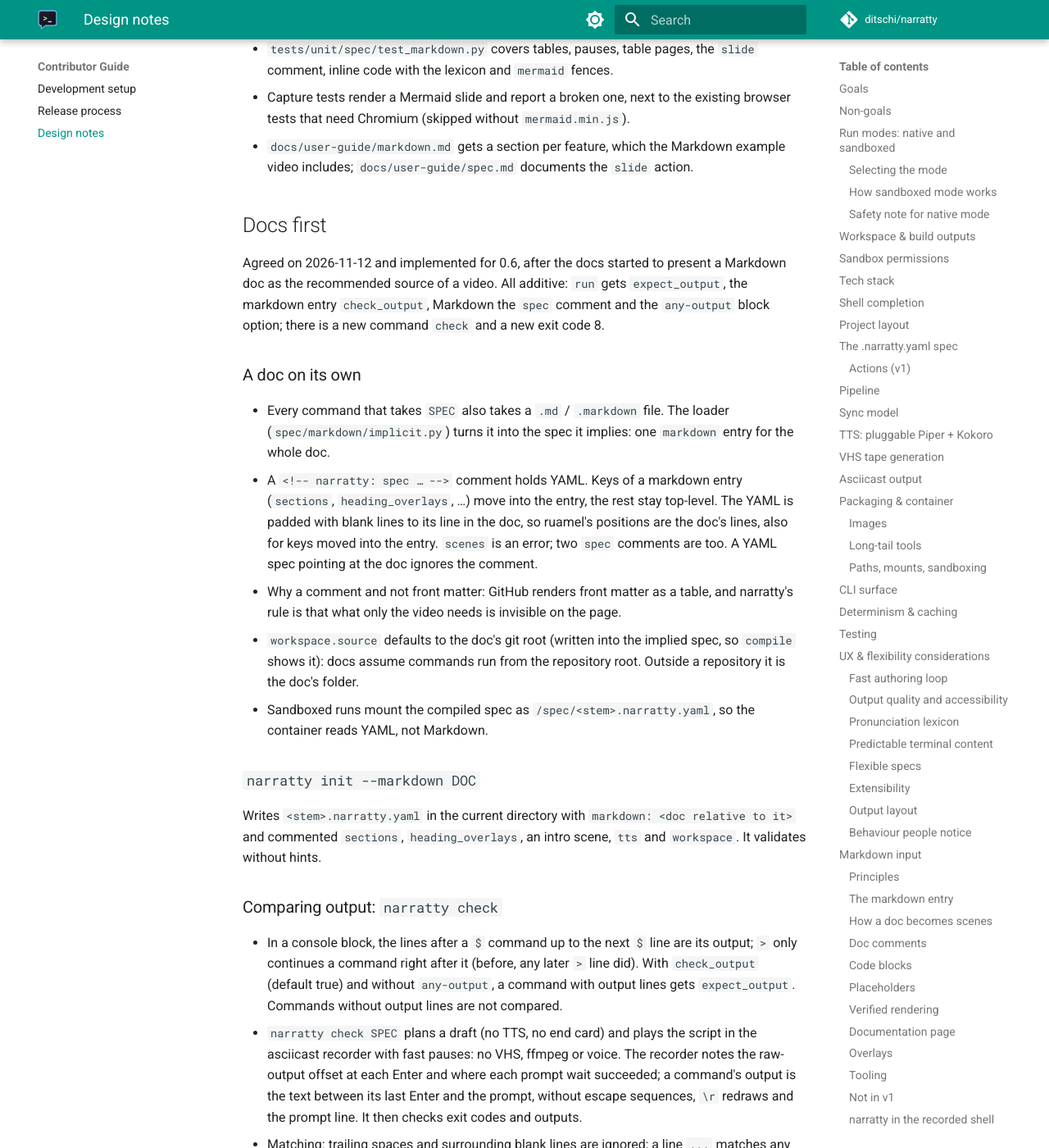
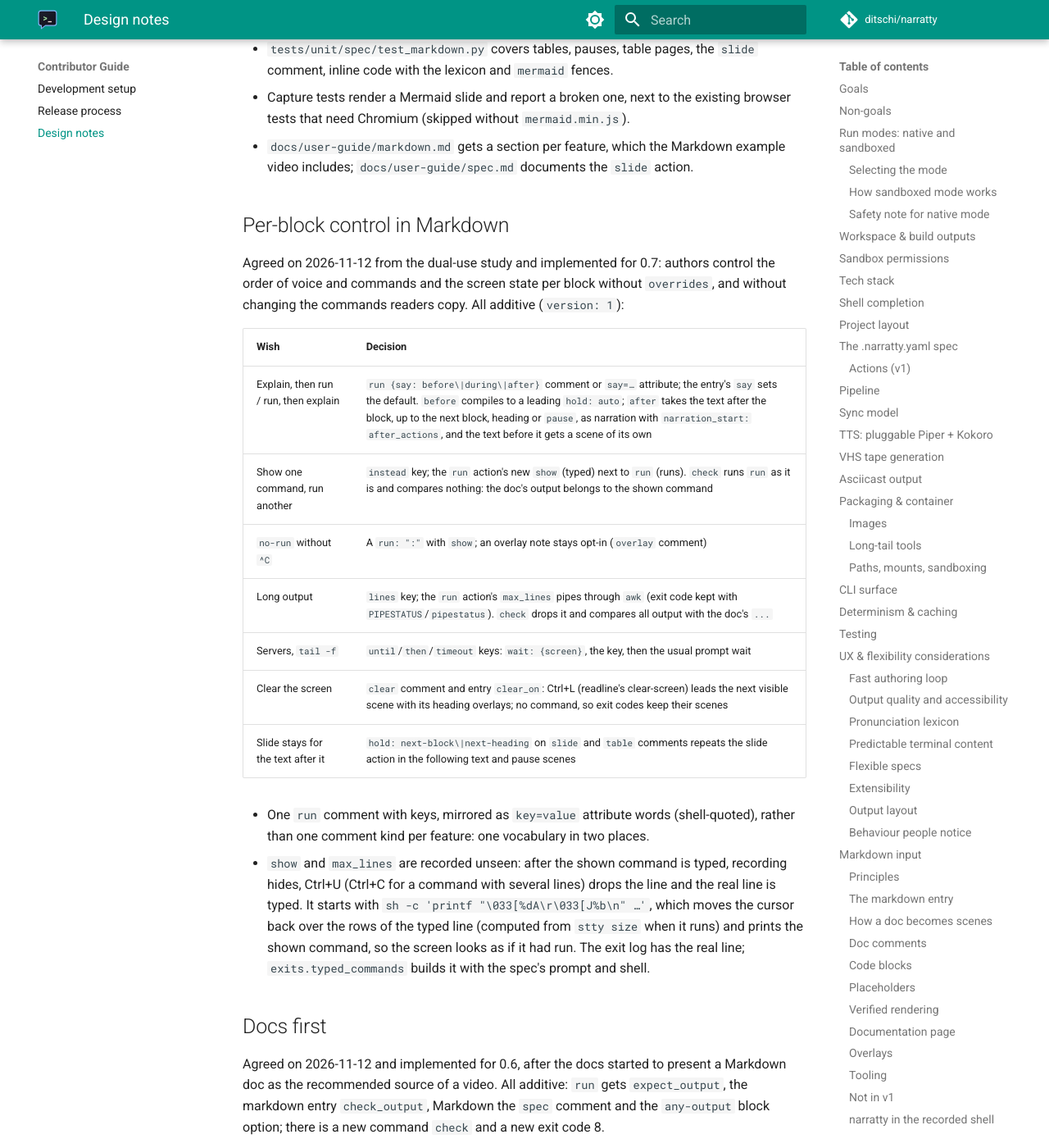
Before and after one commit to ditschi/narratty, an MkDocs documentation site: the page built from docs/contributor-guide/design.md, in a window 1280 px wide and 1400 px high, scrolled down 29782 px. Shown: the whole window at 82% size. Built offline with MkDocs 1.6.1 and Material for MkDocs 9.7.7, drawn with Linux system fonts in a browser that asks for light colours; comment, search, counter and statistics services are not loaded; the version menu is left out.

Commit message:
docs: record the per-block Markdown control decisions
Co-Authored-By: Claude Opus 5.5 <noreply@anthropic.com>

```diff
--- a/docs/contributor-guide/design.md
+++ b/docs/contributor-guide/design.md
@@ -1148,6 +1148,32 @@ scenes:
 - `docs/user-guide/markdown.md` gets a section per feature, which the Markdown example
   video includes; `docs/user-guide/spec.md` documents the `slide` action.
 
+## Per-block control in Markdown
+
+Agreed on 2026-11-12 from the dual-use study and implemented for 0.7: authors control
+the order of voice and commands and the screen state per block without `overrides`,
+and without changing the commands readers copy. All additive (`version: 1`):
+
+| Wish | Decision |
+|---|---|
+| Explain, then run / run, then explain | `run {say: before\|during\|after}` comment or `say=…` attribute; the entry's `say` sets the default. `before` compiles to a leading `hold: auto`; `after` takes the text after the block, up to the next block, heading or `pause`, as narration with `narration_start: after_actions`, and the text before it gets a scene of its own |
+| Show one command, run another | `instead` key; the `run` action's new `show` (typed) next to `run` (runs). `check` runs `run` as it is and compares nothing: the doc's output belongs to the shown command |
+| `no-run` without `^C` | A `run: ":"` with `show`; an overlay note stays opt-in (`overlay` comment) |
+| Long output | `lines` key; the `run` action's `max_lines` pipes through `awk` (exit code kept with `PIPESTATUS`/`pipestatus`). `check` drops it and compares all output with the doc's `...` |
+| Servers, `tail -f` | `until`/`then`/`timeout` keys: `wait: {screen}`, the key, then the usual prompt wait |
+| Clear the screen | `clear` comment and entry `clear_on`: Ctrl+L (readline's clear-screen) leads the next visible scene with its heading overlays; no command, so exit codes keep their scenes |
+| Slide stays for the text after it | `hold: next-block\|next-heading` on `slide` and `table` comments repeats the slide action in the following text and pause scenes |
+
+- One `run` comment with keys, mirrored as `key=value` attribute words (shell-quoted),
+  rather than one comment kind per feature: one vocabulary in two places.
+- `show` and `max_lines` are recorded unseen: after the shown command is typed,
+  recording hides, Ctrl+U (Ctrl+C for a command with several lines) drops the line
+  and the real line is typed. It starts with
+  `sh -c 'printf "\033[%dA\r\033[J%b\n" …'`, which moves the cursor back over the rows
+  of the typed line (computed from `stty size` when it runs) and prints the shown
+  command, so the screen looks as if it had run. The exit log has the real line;
+  `exits.typed_commands` builds it with the spec's prompt and shell.
+
 ## Docs first
 
 Agreed on 2026-11-12 and implemented for 0.6, after the docs started to present a
--- a/docs/user-guide/spec.md
+++ b/docs/user-guide/spec.md
@@ -593,4 +593,4 @@ before 0.5 do not know `requires.narratty` and reject it as an unknown key.
 | 0.3 | `run` action, `key: Enter` (the bare `- enter` still works), durations like `1.5s`, `wait: "pattern"`, `wait: {prompt: true}`, `timing.run_hold_ms`, `timing.pause_ms` and scene `pause_ms`, `tts.lexicon`, `subtitles`, `environment`, `sandbox.docker`, `terminal.layout`, overlays (`overlay`, `overlay_styles`), `browser`, `diff`, `focus`, `reveal`, scene `timelapse`, `expect_exit` and `fast` |
 | 0.5 | `requires.narratty`, `markdown` scene entries and the top-level `narration` ([Markdown input](markdown.md)), overlay styles `heading-1` to `heading-4`, `breadcrumb` and `file`, `browser` `address` and `data:` URLs |
 | 0.6 | `slide` action and `slides.theme`, Mermaid diagrams in browser views, `run` `expect_output`; in Markdown input the `table`, `slide`, `pause` and `spec` comments, `mermaid` blocks, `check_output` and the `any-output` block option |
-| 0.7 | `slide` `focus`; in Markdown input the `focus` comment, the `slide` comment's `focus` key and a list for the `table` comment's `say` |
+| 0.7 | `slide` `focus`, `run` `show` and `max_lines`; in Markdown input the `focus`, `run` and `clear` comments, the `slide` comment's `focus` and `hold` keys, the `table` comment's `hold` and a list for its `say`, the `say=…`, `instead=…`, `lines=…`, `until=…`, `then=…` and `timeout=…` block options, and the entry's `say` and `clear_on` |
```
